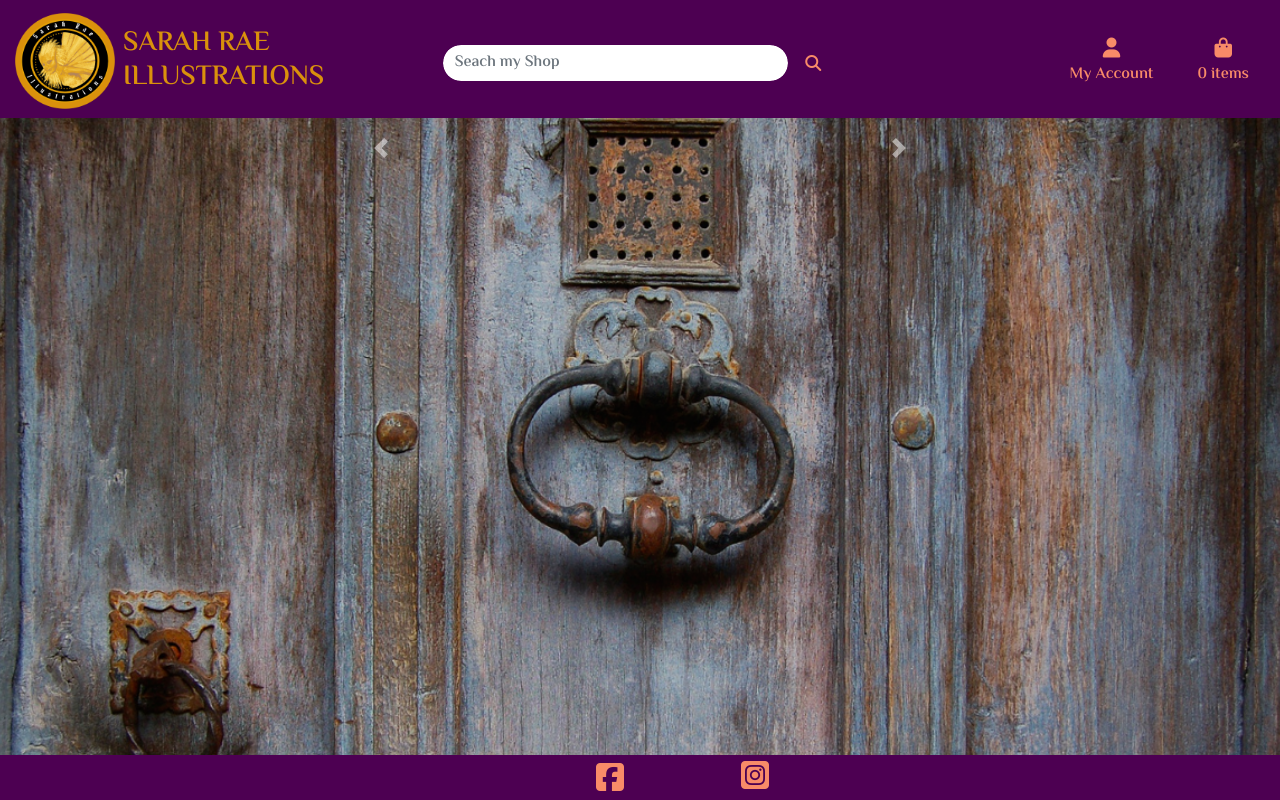
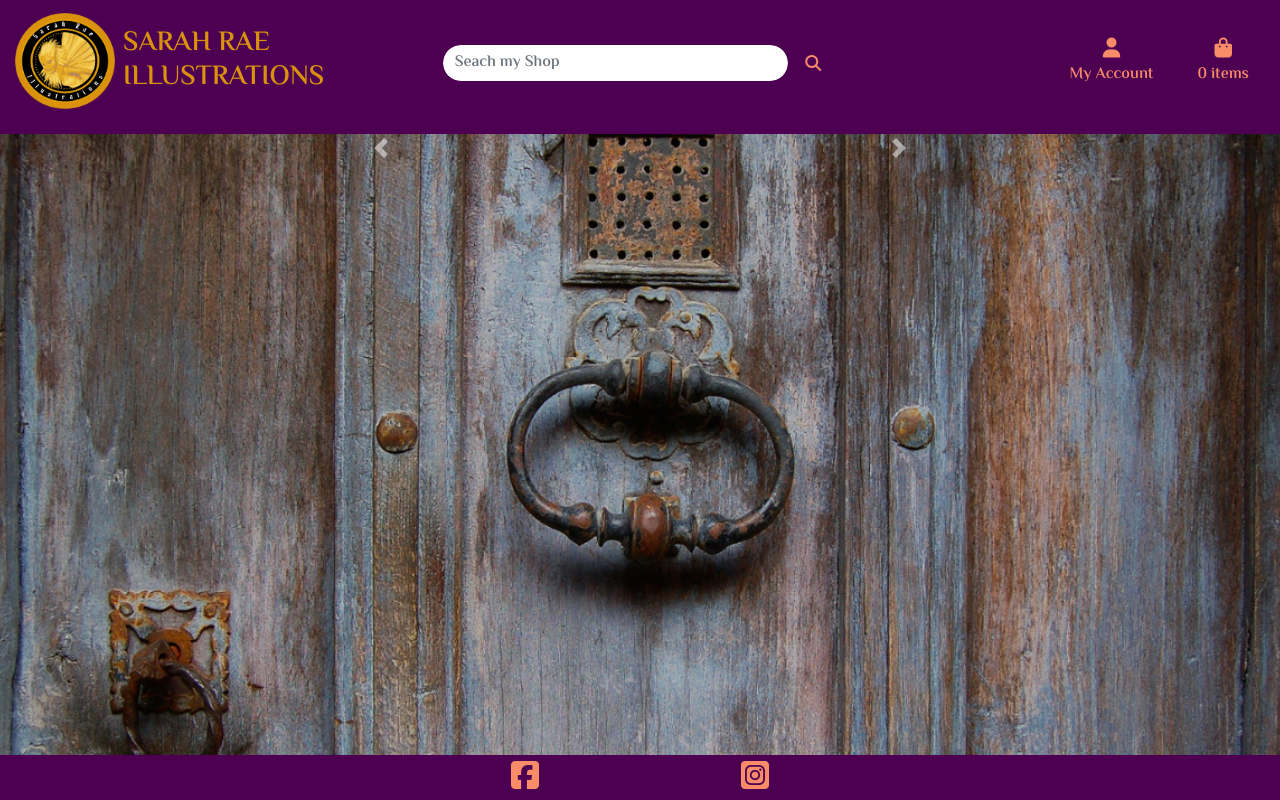
Before and after one commit to mikerae/sarah-rae-illustrations, a Django app: page / in a window 1280 px wide. Run offline with Django 3.2, Linux system fonts and the light colour scheme; data that the repository does not hold is empty; some libraries are stand-ins or nearby versions.

Commit message:
Fix footer and add id=bottom-nav div and includes files

```diff
--- a/home/templates/home/index.html
+++ b/home/templates/home/index.html
@@ -27,7 +27,7 @@
                 <div class="carousel-inner">
                     {% for ca in carousel_artworks %}
                     <div class="carousel-item {% if forloop.first %}active{% endif %}">
-                        <img class="d-block carousel-image" src="{{ ca.image.url }}" alt="{{ ca.image_alt}}">
+                        <img class="d-block carousel-image my-4" src="{{ ca.image.url }}" alt="{{ ca.image_alt}}">
                     </div>
                     {% endfor %}
                 </div>
--- a/static/css/base.css
+++ b/static/css/base.css
@@ -10,6 +10,7 @@ body {
 }
 
 #top-nav,
+#bottom-nav,
 #footer {
     background-color: rgb(77, 0, 82);
 }
--- a/templates/base.html
+++ b/templates/base.html
@@ -117,6 +117,14 @@
                     </ul>
                 </div>
             </div>
+            <div id="bottom-nav" class="row">
+                <nav class="navbar navbar-expand-lg navbar-light w-100">
+                    <button class="navbar-toggler" type="button" data-toggle="collapse" data-target="main-nav"
+                        aria-controls="main-nav">
+                        <span class="navbar-toggler-icon"></span>
+                    </button>
+                </nav>
+            </div>
         </header>
 
         {% if messages %}
@@ -132,8 +140,8 @@
         <footer id="footer" class="container fixed-bottom footer-wrapper">
             <div class="row h-100">
                 <div class="col"></div>
-                <div class="col-3 d-flex justify-content-between align-items-center">
-                    <a href=""></a><i class="nav-link fa-brands fa-square-facebook fa-2xl"></i></a>
+                <div class="col-3 d-flex align-items-center justify-content-between">
+                    <a href=""><i class="nav-link fa-brands fa-square-facebook fa-2xl"></i></a>
                     <a href=""><i class="nav-link fa-brands fa-square-instagram fa-2xl"></i></a>
                 </div>
                 <div class="col"></div>
```
Also changed, not shown: templates/includes/main-nav.html (added), templates/includes/mobile-top-header.html (added).
